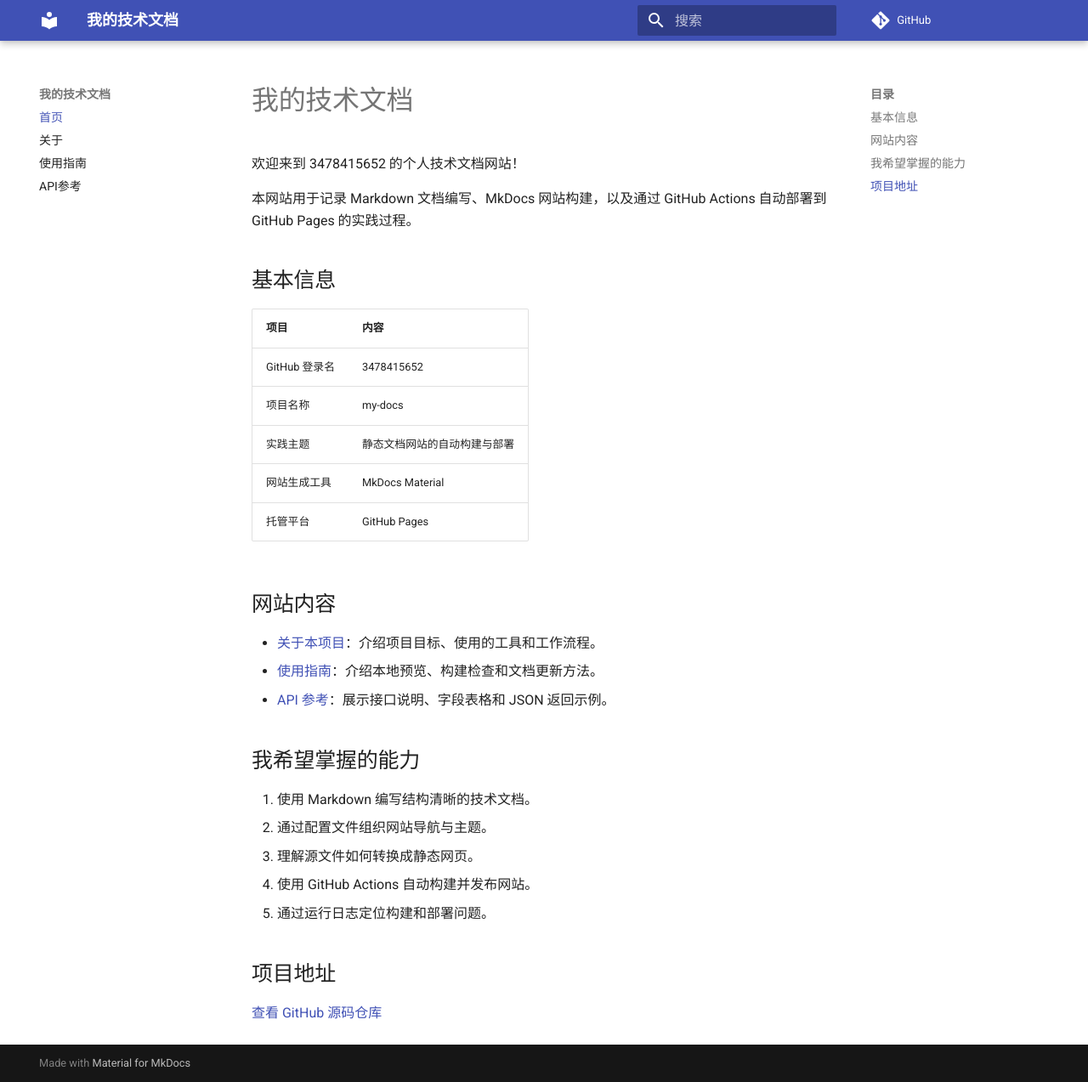
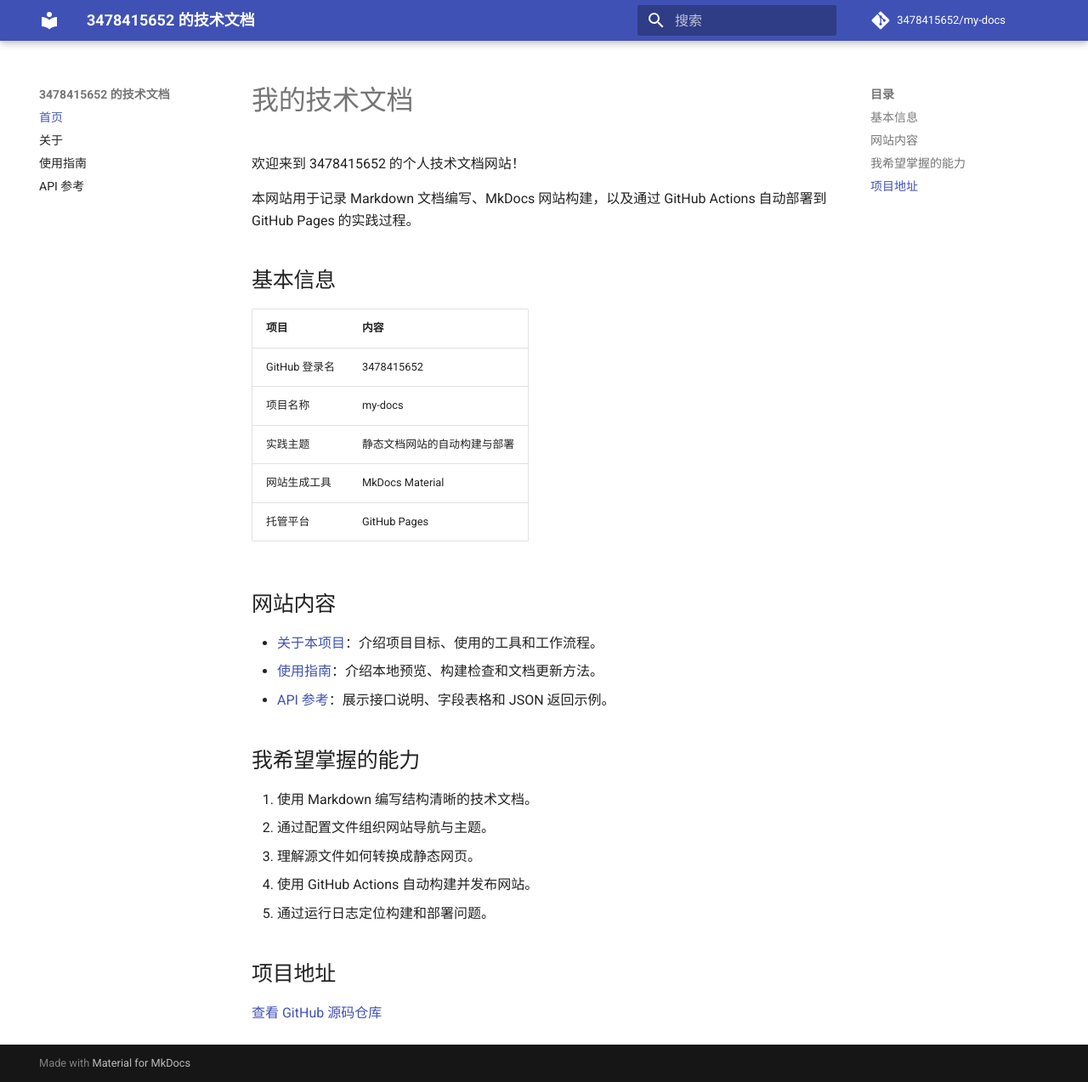
Before and after one commit to 3478415652/my-docs, an MkDocs documentation site: the page built from docs/index.md, in a window 1280 px wide and 1273 px high. Shown: the whole window at 85% size. Built offline with MkDocs 1.6.1 and Material for MkDocs 9.7.7, drawn with Linux system fonts in a browser that asks for light colours; comment, search, counter and statistics services are not loaded.

Commit message:
Update mkdocs.yml

```diff
--- a/mkdocs.yml
+++ b/mkdocs.yml
@@ -1,11 +1,32 @@
-site_name: 我的技术文档
+site_name: 3478415652 的技术文档
+site_description: 使用 MkDocs Material 和 GitHub Actions 构建的个人技术文档网站
+site_author: "3478415652"
+
 site_url: https://3478415652.github.io/my-docs/
 repo_url: https://github.com/3478415652/my-docs
+repo_name: 3478415652/my-docs
+
 theme:
   name: material
   language: zh
+  palette:
+    primary: indigo
+    accent: indigo
+  features:
+    - navigation.top
+    - content.code.copy
+
 nav:
   - 首页: index.md
   - 关于: about.md
   - 使用指南: guide.md
-  - API参考: api.md
+  - API 参考: api.md
+
+plugins:
+  - search
+
+markdown_extensions:
+  - tables
+  - fenced_code
+  - toc:
+      permalink: true
```
